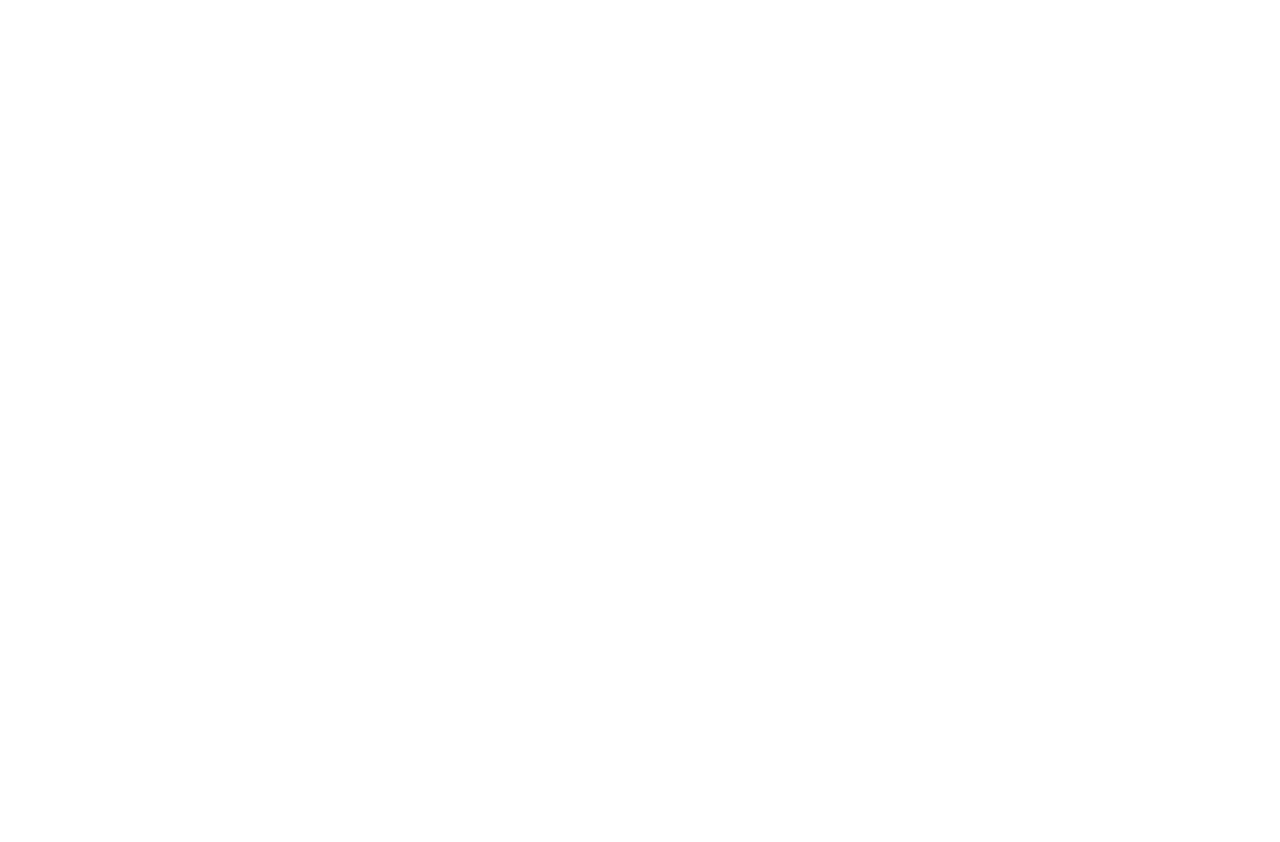
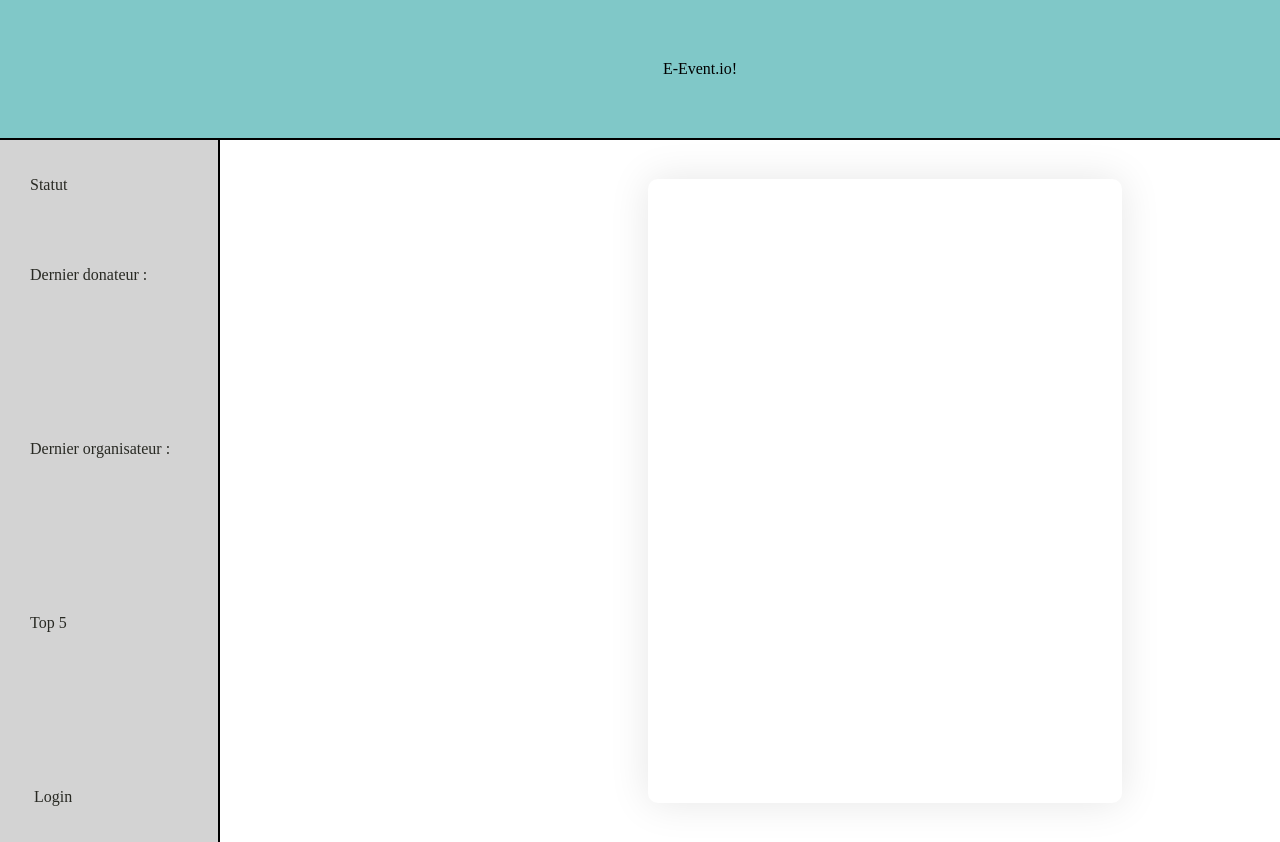
Before and after one commit to pierre-teodoresco/E-Event.io, a PHP site: page /acceuil.php in a window 1280 px wide; the page is wider, and only the part inside the window is pictured. Before the commit the part shown is empty. Before the commit the page ends 800 px from the top of that part, so only its background shows below. Run offline with PHP 8.4, Linux system fonts and the light colour scheme.

Commit message:
acceuil.php recuperer

```diff
--- a/acceuil.php
+++ b/acceuil.php
@@ -1 +1,71 @@
 <?php
+?>
+<!DOCTYPE html>
+<html lang="fr">
+
+<head>
+    <meta charset="UTF-8">
+    <meta http-equiv="X-UA-Compatible" content="IE=edge">
+    <link id="pagestyle" rel="stylesheet" type="text/css" href="css/style.css" />
+    <meta name="viewport" content="width=device-width, initial-scale=1.0">
+    <title>E-Event.io!</title>
+</head>
+
+<body>
+<header>
+    <h1>E-Event.io!</h1>
+</header>
+<div class="wrapper">
+    <div class="sidebar-container">
+        <ul class="sidebar-navigation">
+            <li id="premier">
+                <a href="#">
+                    <i class="fa fa-home" aria-hidden="true"></i> Statut
+                </a>
+            </li>
+            <li id="deuxieme">
+                <a href="#">
+                    <i class="fa fa-tachometer" aria-hidden="true"></i> Dernier donateur :
+                </a>
+            </li>
+            <li id="troisieme">
+                <a href="#">
+                    <i class="fa fa-users" aria-hidden="true"></i>
+                </a>
+            </li>
+            <li id="quatrieme">
+                <a href="#">
+                    <i class="fa fa-cog" aria-hidden="true"></i> Dernier organisateur :
+                </a>
+            </li>
+            <li id="cinquieme">
+                <a href="#">
+                    <i class="fa fa-info-circle" aria-hidden="true"></i>
+                </a>
+            </li>
+            <li id="sixième">
+                <a href="#">
+                    <i class="fa fa-info-circle" aria-hidden="true"></i> Top 5
+                </a>
+            </li>
+            <li id="septième">
+                <a href="#">
+                    <i class="fa fa-info-circle" aria-hidden="true"></i>
+                </a>
+            </li>
+            <li id="LoginPage">
+                <a href="#">
+                    <img class="loginImage"><i class="fa fa-info-circle" aria-hidden="true"></i> Login
+                </a>
+            </li>
+        </ul>
+    </div>
+    <div class="feed">
+        <form action="" class="article">
+
+        </form>
+    </div>
+</div>
+</body>
+
+</html>
--- a/index.php
+++ b/index.php
@@ -7,5 +7,4 @@ if($user != ""){
 }else{
     echo "Voulez vous vous connecté ?";
 }
-
 ?>
--- a/todo.txt
+++ b/todo.txt
@@ -9,4 +9,4 @@
 
 - Désactiver reverse sheel -> via upload file
 
-- auto login après register
+-
```
Also changed, not shown: readme.md.
